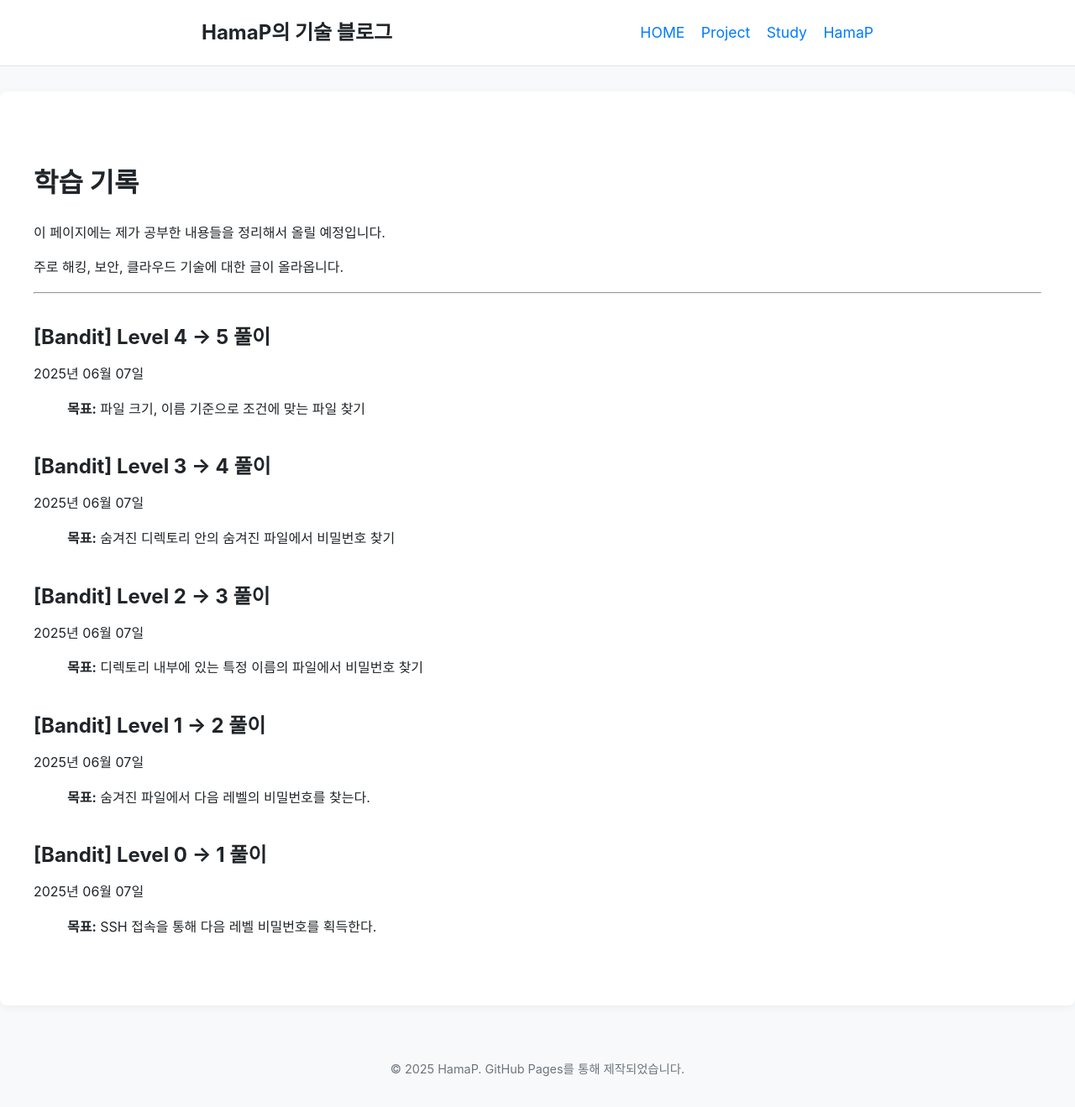
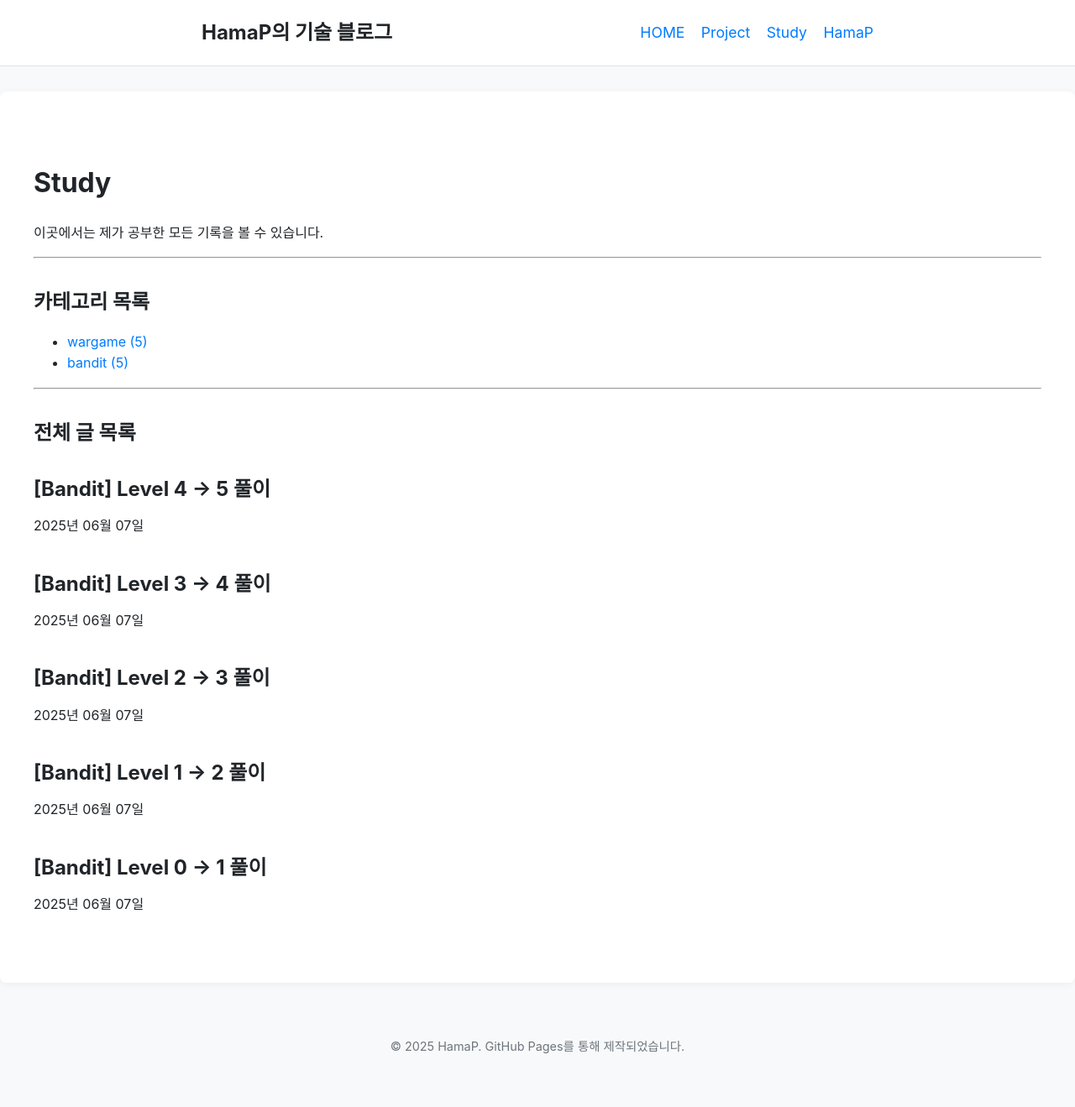
Before and after one commit to HamaP0/HamaP0.github.io, a Jekyll site: the page built from study.html, in a window 1280 px wide. Shown: the whole page at 84% size. Built offline with Jekyll 4.4.1, drawn with Linux system fonts in a browser that asks for light colours; after the commit the page ends 1293 px from its top, so only the background shows below that.

Commit message:
Update study.html

```diff
--- a/study.html
+++ b/study.html
@@ -3,28 +3,36 @@ layout: default
 title: Study
 ---
 
-<h1>학습 기록</h1>
-<p>이 페이지에는 제가 공부한 내용들을 정리해서 올릴 예정입니다.</p>
-<p>주로 해킹, 보안, 클라우드 기술에 대한 글이 올라옵니다.</p>
+<h1>Study</h1>
+<p>이곳에서는 제가 공부한 모든 기록을 볼 수 있습니다.</p>
 
-<hr> <!-- 구분을 위한 가로줄 -->
+<hr>
 
-<!-- 게시글 목록을 담을 리스트 -->
-<ul class="post-list">
+<h2>카테고리 목록</h2>
+<ul class="category-list">
   <!--
-    Jekyll이 site.posts 변수에 모든 글을 담아줍니다.
-    for 반복문을 사용해 각 게시글(post)을 순서대로 꺼내옵니다.
+    site.categories는 Jekyll이 자동으로 만들어주는 모든 카테고리의 목록입니다.
+    이 반복문은 'bandit', 'wargame' 같은 카테고리 이름을 하나씩 꺼내옵니다.
   -->
-  {% for post in site.posts %}
+  {% for category in site.categories %}
     <li>
-      <h2>
-        <!-- 각 게시글의 URL 주소로 연결되는 링크를 만듭니다 -->
-        <a class="post-link" href="{{ post.url | relative_url }}">{{ post.title }}</a>
-      </h2>
-      <p class="post-meta">{{ post.date | date: "%Y년 %m월 %d일" }}</p>
-
-      <!-- post.excerpt는 각 글의 첫 번째 문단을 자동으로 가져옵니다. -->
-      <p>{{ post.excerpt }}</p>
+      <!--
+        카테고리 이름을 가져와서 (category[0]),
+        /category/카테고리이름.html 과 같은 링크를 만듭니다.
+      -->
+      <a href="/category/{{ category[0] }}.html">{{ category[0] }} ({{ category[1].size }})</a>
     </li>
   {% endfor %}
 </ul>
+
+<hr>
+
+<h2>전체 글 목록</h2>
+<ul class="post-list">
+  {% for post in site.posts %}
+    <li>
+      <h2><a class="post-link" href="{{ post.url | relative_url }}">{{ post.title }}</a></h2>
+      <p class="post-meta">{{ post.date | date: "%Y년 %m월 %d일" }}</p>
+    </li>
+  {% endfor %}
+</ul>
```
